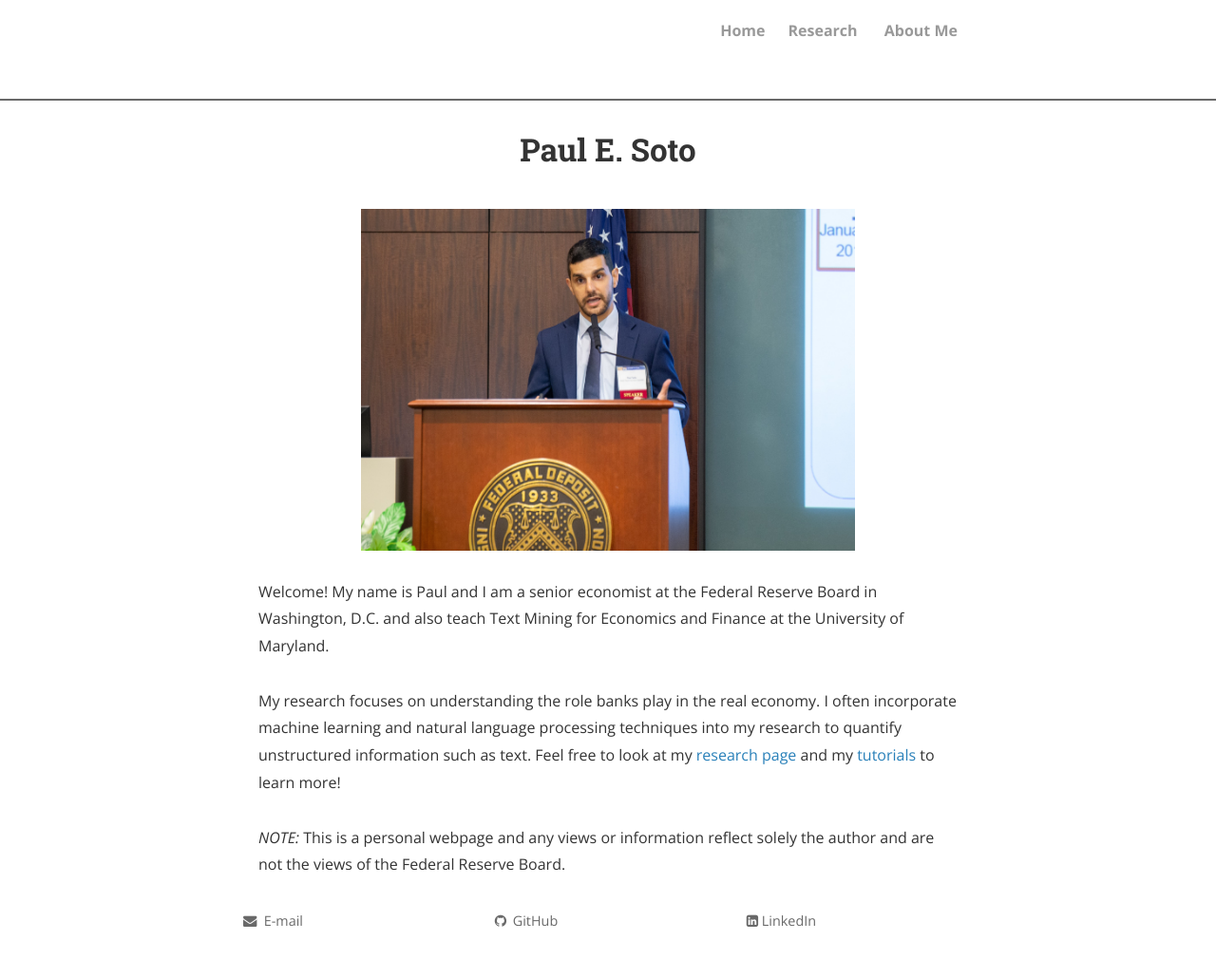
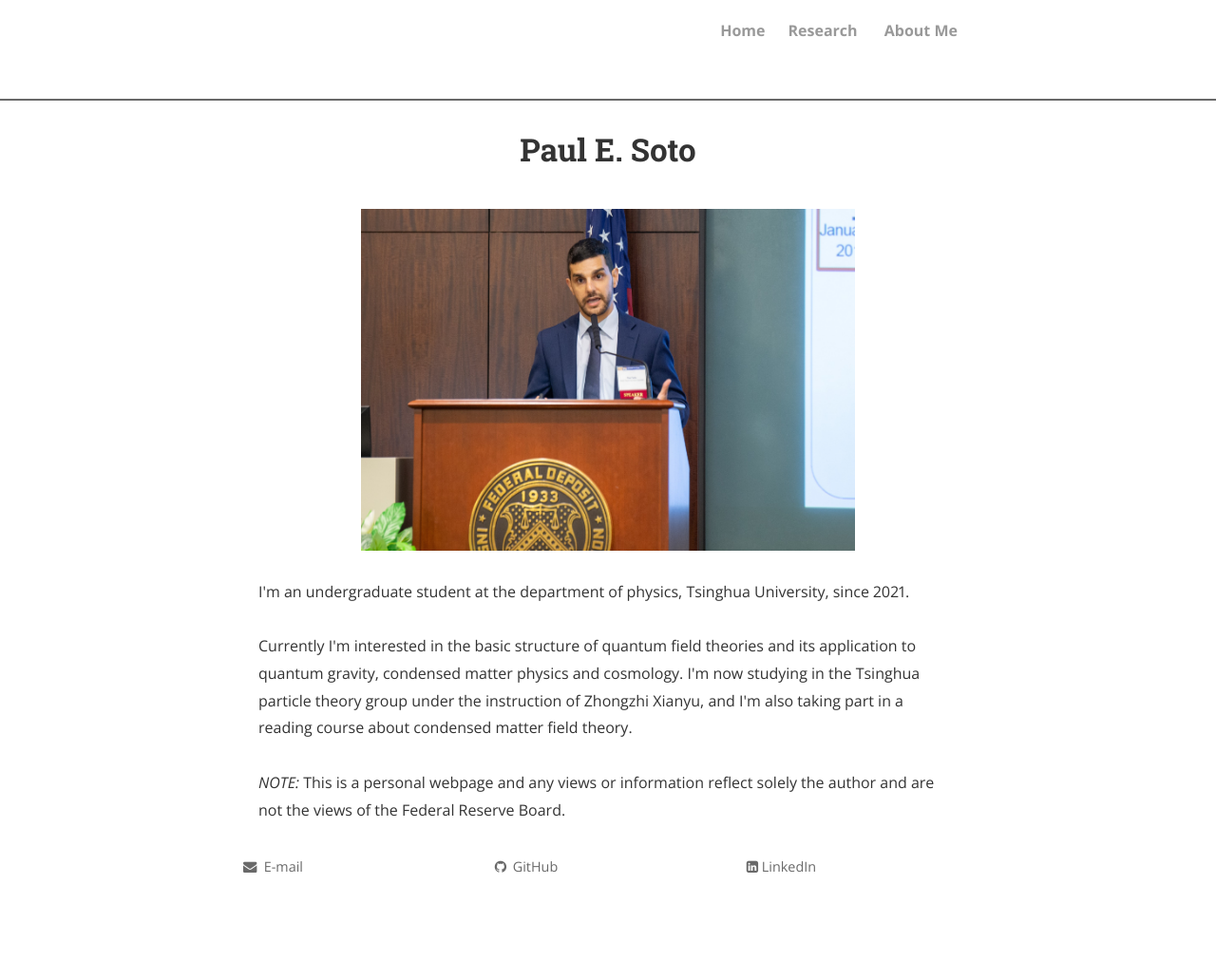
Before and after one commit to JianmingZhengPhys/JianmingZhengPhys.github.io, a Jekyll site: the page built from index.html, in a window 1280 px wide. Shown: the whole page at 95% size. Built offline with Jekyll 4.4.1, drawn with Linux system fonts in a browser that asks for light colours; nearby versions of some CDN libraries; the list of posts is cut into pages by our own code; comment, search, counter and statistics services are not loaded; a style sheet for code colours, icons or effects is not loaded; after the commit the page ends 972 px from its top, so only the background shows below that.

Commit message:
Update index.html

```diff
--- a/index.html
+++ b/index.html
@@ -15,10 +15,10 @@ title: Paul E. Soto
 
 <img src="profile_picture.jpg" alt="Paul Soto pic" style="width:520px;height:360px;" title="Paul Soto"; algin="middle">
 <br>
-Welcome! My name is Paul and I am a senior economist at the Federal Reserve Board in Washington, D.C. and also teach Text Mining for Economics and Finance at the University of Maryland.
+I'm an undergraduate student at the department of physics, Tsinghua University, since 2021.
 
 <br><br>
-My research focuses on understanding the role banks play in the real economy. I often incorporate machine learning and natural language processing techniques into my research to quantify unstructured information such as text. Feel free to look at my <a href="https://pesoto.github.io/research" target="_self">research page</a> and my <a href="https://pesoto.github.io/research" target="_self">tutorials</a> to learn more!
+Currently I'm interested in the basic structure of quantum field theories and its application to quantum gravity, condensed matter physics and cosmology. I'm now studying in the Tsinghua particle theory group under the instruction of Zhongzhi Xianyu, and I'm also taking part in a reading course about condensed matter field theory.
 <br><br>
  <i>NOTE:</i> This is a personal webpage and any views or information reflect solely the author and are not the views of the Federal Reserve Board.
 </div>
```
